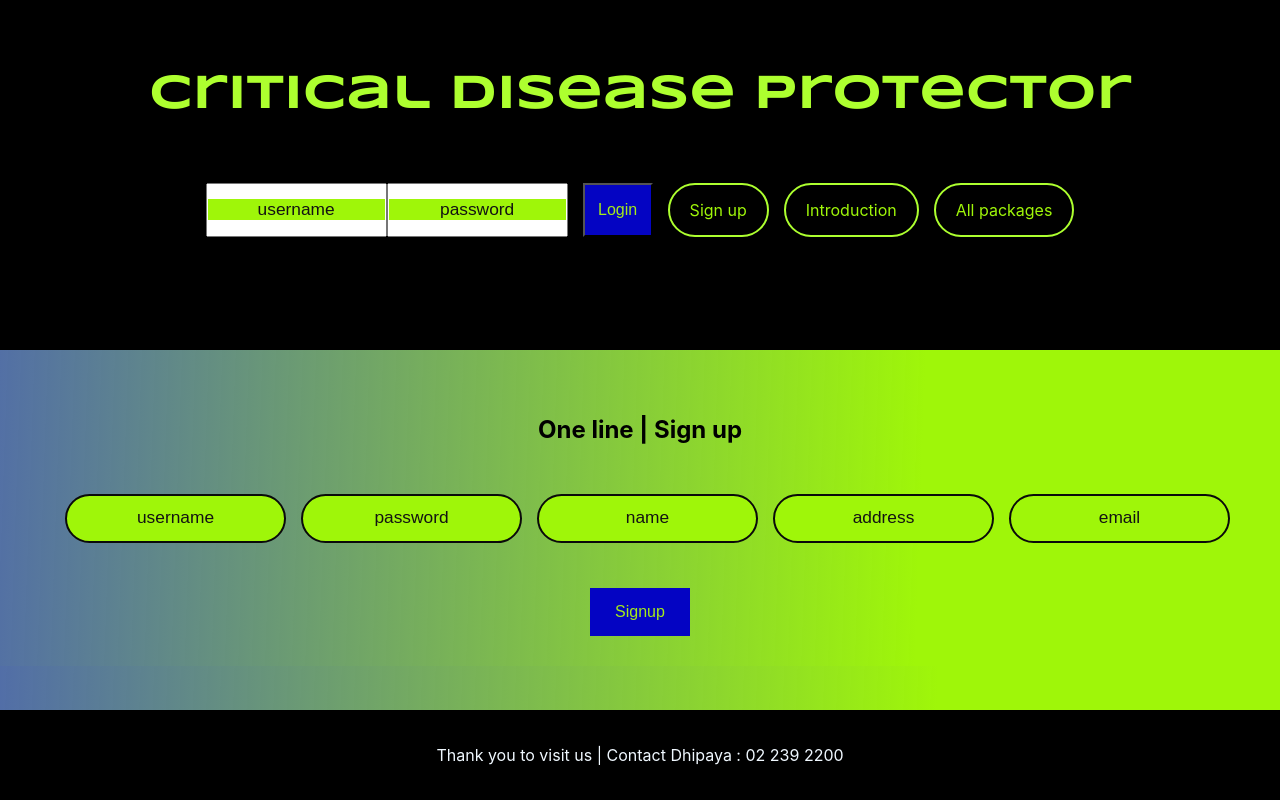
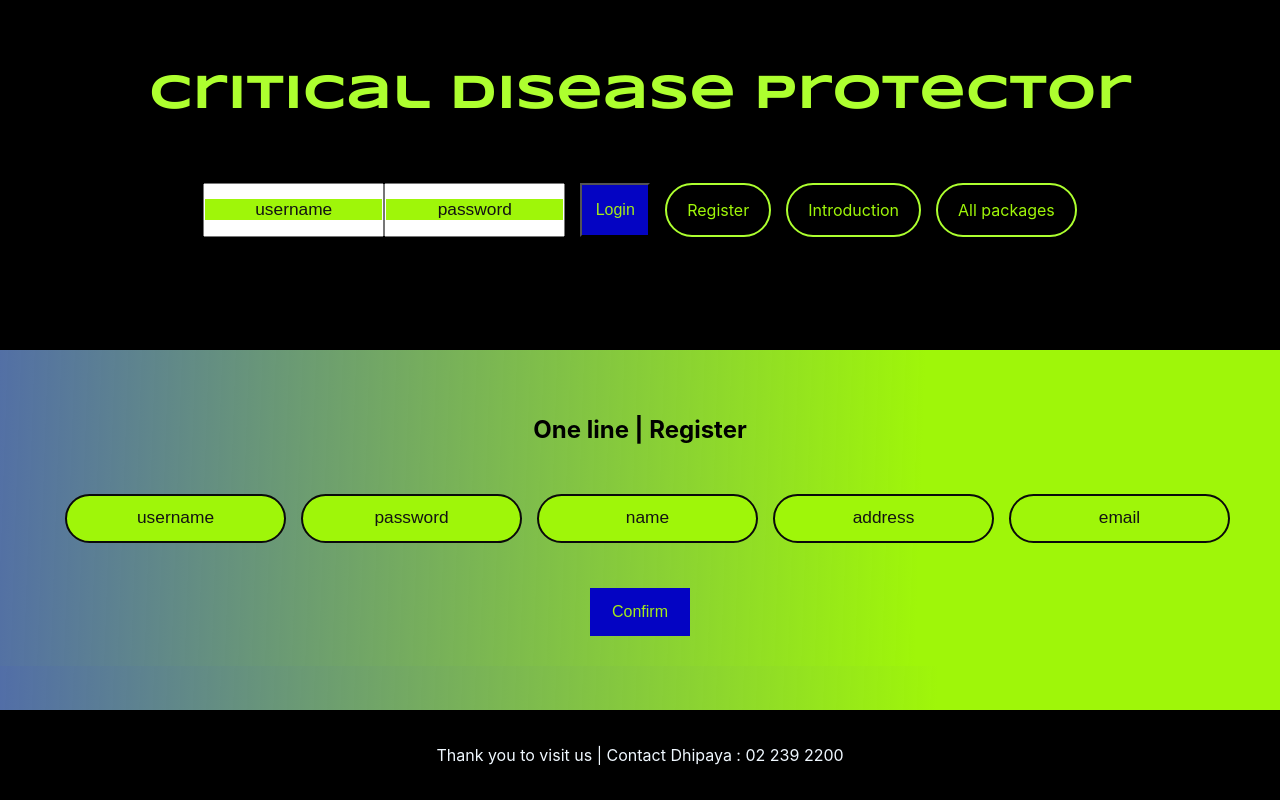
Before and after one commit to JoaNattapon/project4-frontend-, a React (Create React App) app: page /letsignup in a window 1280 px wide. Built offline with nearby package versions, Linux system fonts and the light colour scheme.

Commit message:
change Sign up button to Register button

```diff
--- a/src/components/LandingPage.js
+++ b/src/components/LandingPage.js
@@ -14,7 +14,7 @@ const LandingPage = () => {
         console.log(username)
         axios
             .post
-            ("http://localhost:8000/users/",{
+            ("http://localhost:8000/login/",{
                 username:username,
                 password:password,
             })
@@ -60,7 +60,7 @@ const LandingPage = () => {
 
                 <button className="loginbtn" onClick={() => sentUserPassword()}>Login</button>
 
-                <Link to='/letsignup' className="signuplink" ><p>Sign up</p></Link>
+                <Link to='/letsignup' className="signuplink" ><p>Register</p></Link>
                 <Link to='/' className="signuplink" ><p>Introduction</p></Link>
                 <Link to='/letpackages' className="signuplink" ><p>All packages</p></Link>
             </div>
--- a/src/components/SignupForm.js
+++ b/src/components/SignupForm.js
@@ -18,7 +18,7 @@ const SignupForm = () => {
         console.log(username)
         axios
             .post
-            ("http://localhost:8000/users/",{
+            ("http://localhost:8000/signup/",{
                 username: username,
                 password: password,
                 name: name,
@@ -36,7 +36,7 @@ const SignupForm = () => {
 
     return (
         <div className="signupform">
-            <h2>One line | Sign up</h2>
+            <h2>One line | Register</h2>
             <div className="signupinput">
                 <input className="signupbtn" type="text" placeholder="username"
                     value={username} onChange={(e) => setUsername(e.target.value)}/>
@@ -50,7 +50,7 @@ const SignupForm = () => {
                     value={email} onChange={(e) => setEmail(e.target.value)}/>
 
             </div>
-                <button className="signupclick" onClick={() => sentSignup()}>Signup</button>
+                <button className="signupclick" onClick={() => sentSignup()}>Confirm</button>
                 <p className="hi-signup">{message}</p>
 
         </div>
```
